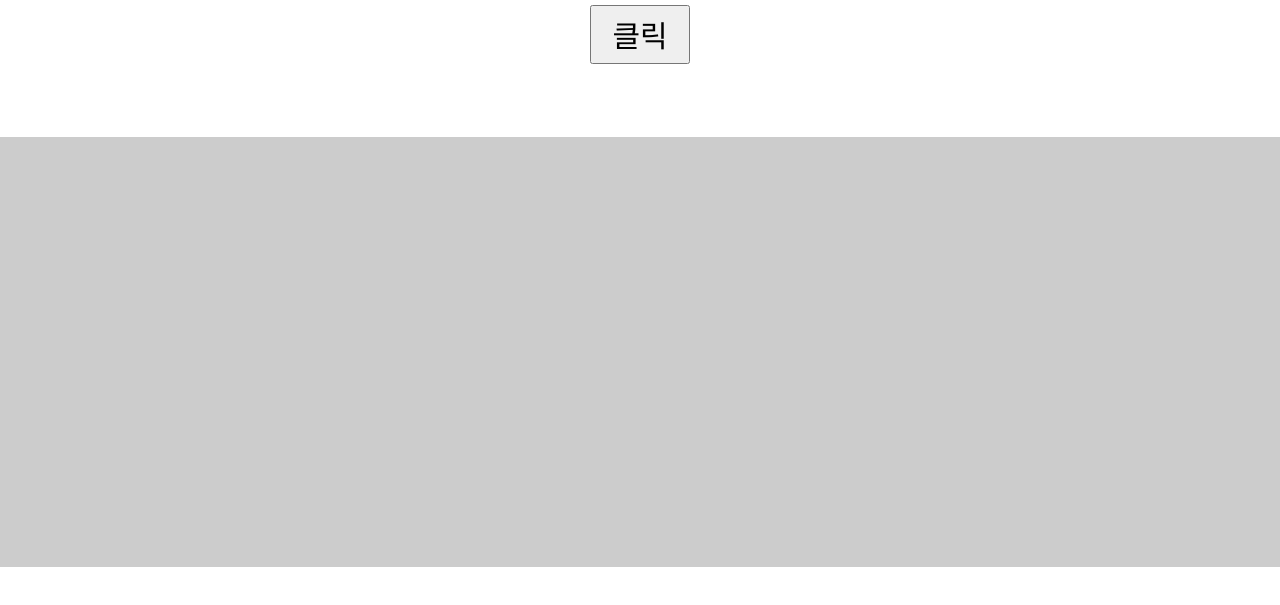
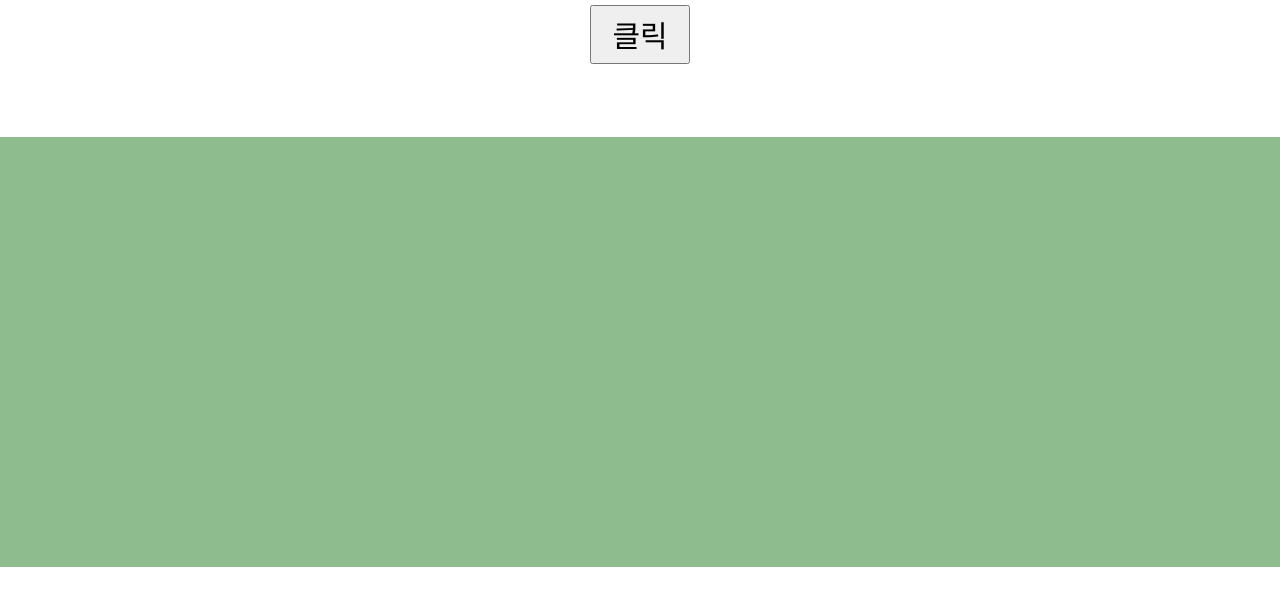
Before and after one commit to draos15/draos15.github.io, a plain HTML site: page index.html in a window 1280 px wide. Both pictures are taken after a click on the button "클릭". Shown: the part 143-748 px from the top of the page. Drawn offline with Linux system fonts and the light colour scheme.

Commit message:
Update index.html

```diff
--- a/index.html
+++ b/index.html
@@ -12,6 +12,9 @@
         padding:0;
         list-style: none;
         font-family: 'Jua', sans-serif;
+      }
+      .body{
+        background-color: #fffacd;
       }
       .wrap{
         width: 100%;
@@ -38,7 +41,7 @@
       }
       .card{
         padding: 15px;
-        background-color: #ccc;
+        background-color: #8fbc8f;
         width: 400px;
         height: 400px;
       }
@@ -58,11 +61,11 @@
         <button id="button">클릭</button>
       </div>
       <div id="cardBox" class="cardWrap">
-        <div id="leftCard" class="card" data-check="true">
+        <div class="card" data-check="true">
         </div>
-        <div id="centerCard" class="card" data-check="true">
+        <div class="card" data-check="true">
         </div>
-        <div id="rightCard" class="card" data-check="true">
+        <div class="card" data-check="true">
         </div>
       </div>
     </div>
```
